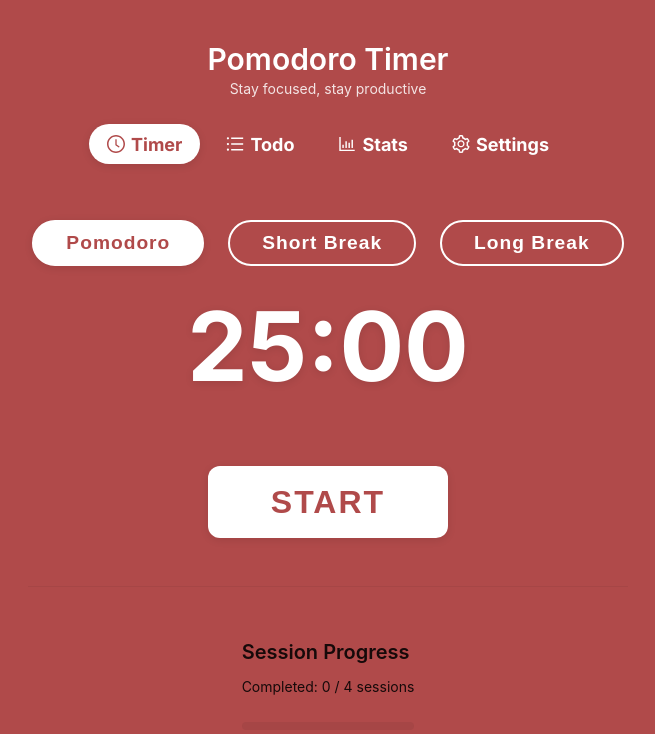
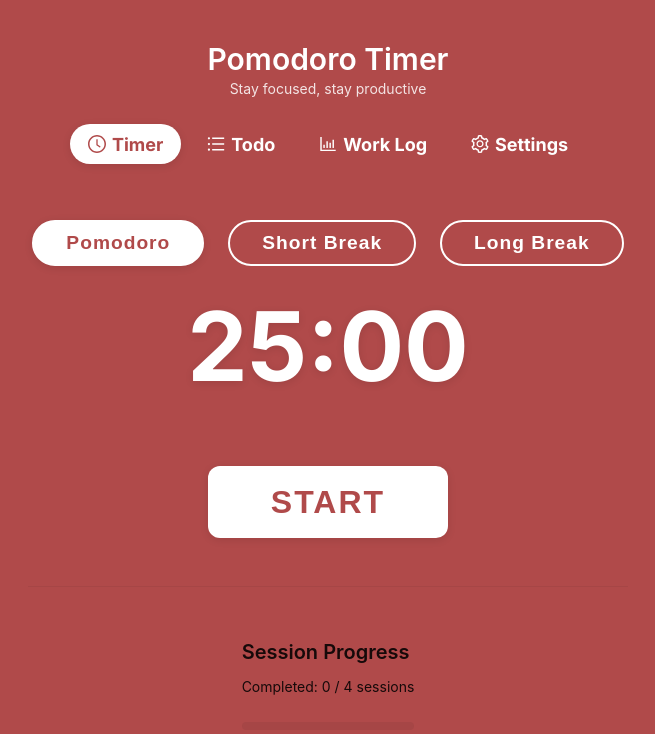
Before and after one commit to maxyzli/pomodoro-timer, a React (Vite) app: page / in a window 1280 px wide. Shown: the top 734 px of the page, without its empty margins (320-975 px from the left). Built offline with nearby package versions, Linux system fonts and the light colour scheme.

Commit message:
refactor: rename Stats page to Work Log and update terminology

```diff
--- a/src/App.tsx
+++ b/src/App.tsx
@@ -17,7 +17,7 @@ const { Content } = Layout;
 const NAV_ITEMS = [
   { key: 'timer', icon: <ClockCircleOutlined />, label: 'Timer' },
   { key: 'todo', icon: <UnorderedListOutlined />, label: 'Todo' },
-  { key: 'stats', icon: <BarChartOutlined />, label: 'Stats' },
+  { key: 'stats', icon: <BarChartOutlined />, label: 'Work Log' },
   { key: 'settings', icon: <SettingOutlined />, label: 'Settings' },
 ];
 
@@ -171,7 +171,7 @@ const App: React.FC = () => {
   };
 
 
-  const handleDownloadStats = () => {
+  const handleDownloadWorkLog = () => {
     const exportData = artifacts.map((item, idx) => ({
       session: artifacts.length - idx,
       date: selectedDate,
@@ -180,7 +180,7 @@ const App: React.FC = () => {
       timestamp: new Date(item.timestamp).toISOString()
     }));
 
-    const filename = `pomodoro-stats-${selectedDate}.json`;
+    const filename = `work-log-${selectedDate}.json`;
     const dataStr = JSON.stringify(exportData, null, 2);
     const dataUri = 'data:application/json;charset=utf-8,'+ encodeURIComponent(dataStr);
 
@@ -250,7 +250,7 @@ const App: React.FC = () => {
             artifacts={artifacts}
             getTodayKey={getTodayKey}
             onDateChange={setSelectedDate}
-            onDownloadStats={handleDownloadStats}
+            onDownloadStats={handleDownloadWorkLog}
             onDeleteArtifact={deleteArtifact}
           />
         )}
--- a/src/components/StatsPage.tsx
+++ b/src/components/StatsPage.tsx
@@ -27,7 +27,7 @@ export const StatsPage: React.FC<StatsPageProps> = ({
   return (
     <StatsPageContainer>
       <div style={{ fontWeight: 700, fontSize: 24, marginBottom: 16 }}>
-        Pomodoro Progress
+        Work Log
       </div>
 
       <div style={{ marginBottom: 16, display: 'flex', justifyContent: 'space-between', alignItems: 'center', flexWrap: 'wrap', gap: 12 }}>
@@ -40,7 +40,7 @@ export const StatsPage: React.FC<StatsPageProps> = ({
             allowClear={false}
           />
           <div>
-            <strong>{isToday ? "Today's" : `${selectedDate}'s`} Pomodoros:</strong> {artifacts.length}
+            <strong>{isToday ? "Today's" : `${selectedDate}'s`} Sessions:</strong> {artifacts.length}
           </div>
         </div>
         <Button
@@ -49,7 +49,7 @@ export const StatsPage: React.FC<StatsPageProps> = ({
           onClick={onDownloadStats}
           disabled={artifacts.length === 0}
         >
-          Download Stats
+          Download Log
         </Button>
       </div>
 
@@ -59,7 +59,7 @@ export const StatsPage: React.FC<StatsPageProps> = ({
           <List.Item
             actions={isToday ? [
               <Popconfirm
-                title="Delete this Pomodoro session?"
+                title="Delete this work session?"
                 onConfirm={() => onDeleteArtifact(idx)}
                 okText="Yes"
                 cancelText="No"
```
